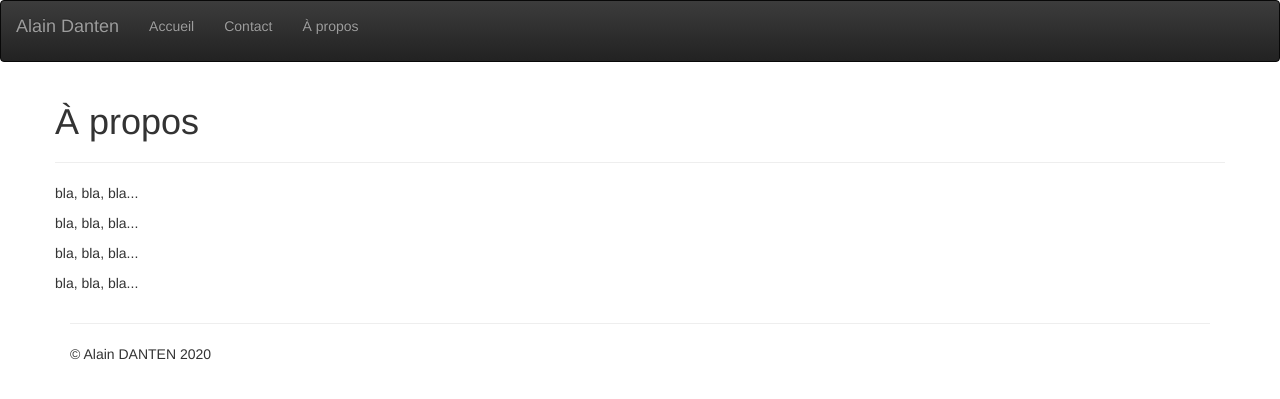
After one commit to aulax98/Codeigniter, a CodeIgniter app: a page that uses application/views/site/apropos.php in a window 1280 px wide. The commit adds this page. Shown: the top 399 px of the page. Run offline with CodeIgniter, Linux system fonts and the light colour scheme; some libraries are stand-ins or nearby versions.

Commit message:
Nineth commit

```diff
--- a/application/controllers/Site.php
+++ b/application/controllers/Site.php
@@ -45,4 +45,11 @@ class Site extends CI_Controller
         }
         $this->load->view('common/footer', $data);
     }
+
+    public function apropos() {
+        $data["title"] = "À propos";
+        $this->load->view('common/header', $data);
+        $this->load->view('site/apropos', $data);
+        $this->load->view('common/footer', $data);
+    }
 }
--- a/application/views/common/header.php
+++ b/application/views/common/header.php
@@ -33,6 +33,7 @@
         <ul class="nav navbar-nav">
           <li><?= anchor('index', "Accueil") ?></li>
           <li><?= anchor('contact', "Contact"); ?></li>
+          <li><?= anchor('apropos', "À propos"); ?></li>
         </ul>
       </div>
     </div>
--- /dev/null
+++ b/application/views/site/apropos.php
@@ -0,0 +1,12 @@
+<div class="container">
+  <div class="row">
+    <?= heading($title); ?>
+    <hr/>
+  </div>
+  <div class="row">
+    <p>bla, bla, bla...</p>
+    <p>bla, bla, bla...</p>
+    <p>bla, bla, bla...</p>
+    <p>bla, bla, bla...</p>
+  </div>
+</div>
```
